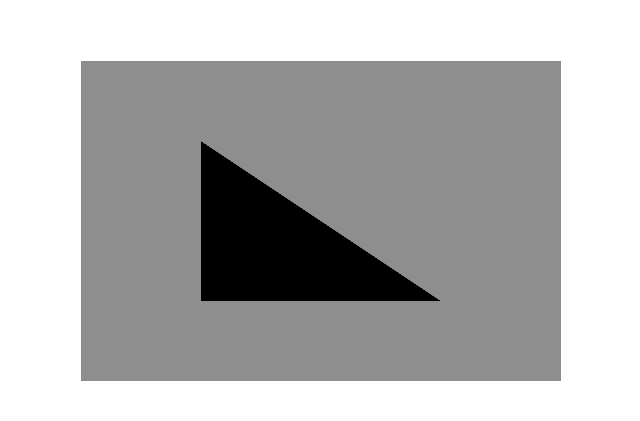
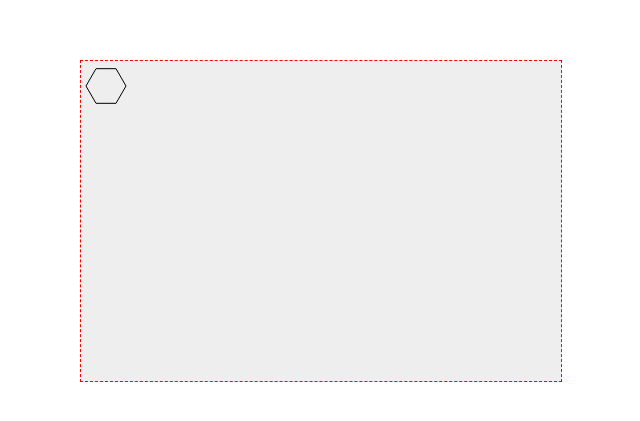
Before and after one commit to rostun/word-wars, a plain HTML site: page index.html in a window 1280 px wide. Shown: the part 185-606 px from the top of the page, without its empty margins (327-967 px from the left). Drawn offline with Linux system fonts and the light colour scheme.

Commit message:
more like NOgl

```diff
--- a/index.html
+++ b/index.html
@@ -13,9 +13,8 @@
         }
 
         canvas {
-            background-color: black;
-            /*sbackground: #eee;
-            border: thin dashed red;*/
+            background: #eee;
+            border: thin dashed red;
         }
     </style>
 </head>
@@ -27,131 +26,24 @@
     </canvas>
 
     <script>
-        function main() {
-            /*============== Creating a canvas ====================*/
-            var canvas = document.getElementById('myCanvas');
-            gl = canvas.getContext('experimental-webgl');
+        var ctx = document.getElementById('myCanvas').getContext('2d');
 
-            /*======== Defining and storing the geometry ===========*/
+        // hexagon
+        var numberOfSides = 6,
+            size = 20,
+            Xcenter = 25,
+            Ycenter = 25;
 
-            var vertices = [
-                -0.5, 0.5, 0.0,
-                -0.5, -0.5, 0.0,
-                0.5, -0.5, 0.0,
-            ];
+        ctx.beginPath();
+        ctx.moveTo (Xcenter +  size * Math.cos(0), Ycenter +  size *  Math.sin(0));
 
-            indices = [0, 1, 2];
-
-            // Create an empty buffer object to store vertex buffer
-            var vertex_buffer = gl.createBuffer();
-
-            // Bind appropriate array buffer to it
-            gl.bindBuffer(gl.ARRAY_BUFFER, vertex_buffer);
-
-            // Pass the vertex data to the buffer
-            gl.bufferData(gl.ARRAY_BUFFER, new Float32Array(vertices), gl.STATIC_DRAW);
-
-            // Unbind the buffer
-            gl.bindBuffer(gl.ARRAY_BUFFER, null);
-
-            // Create an empty buffer object to store Index buffer
-            var Index_Buffer = gl.createBuffer();
-
-            // Bind appropriate array buffer to it
-            gl.bindBuffer(gl.ELEMENT_ARRAY_BUFFER, Index_Buffer);
-
-            // Pass the vertex data to the buffer
-            gl.bufferData(gl.ELEMENT_ARRAY_BUFFER, new Uint16Array(indices), gl.STATIC_DRAW);
-
-            // Unbind the buffer
-            gl.bindBuffer(gl.ELEMENT_ARRAY_BUFFER, null);
-
-            /*================ Shaders ====================*/
-
-            // Vertex shader source code
-            var vertCode =
-                'attribute vec3 coordinates;' +
-
-                'void main(void) {' +
-                ' gl_Position = vec4(coordinates, 1.0);' +
-                '}';
-
-            // Create a vertex shader object
-            var vertShader = gl.createShader(gl.VERTEX_SHADER);
-
-            // Attach vertex shader source code
-            gl.shaderSource(vertShader, vertCode);
-
-            // Compile the vertex shader
-            gl.compileShader(vertShader);
-
-            //fragment shader source code
-            var fragCode =
-                'void main(void) {' +
-                ' gl_FragColor = vec4(0.0, 0.0, 0.0, 0.1);' +
-                '}';
-
-            // Create fragment shader object
-            var fragShader = gl.createShader(gl.FRAGMENT_SHADER);
-
-            // Attach fragment shader source code
-            gl.shaderSource(fragShader, fragCode);
-
-            // Compile the fragmentt shader
-            gl.compileShader(fragShader);
-
-            // Create a shader program object to store
-            // the combined shader program
-            var shaderProgram = gl.createProgram();
-
-            // Attach a vertex shader
-            gl.attachShader(shaderProgram, vertShader);
-
-            // Attach a fragment shader
-            gl.attachShader(shaderProgram, fragShader);
-
-            // Link both the programs
-            gl.linkProgram(shaderProgram);
-
-            // Use the combined shader program object
-            gl.useProgram(shaderProgram);
-
-            /*======= Associating shaders to buffer objects =======*/
-
-            // Bind vertex buffer object
-            gl.bindBuffer(gl.ARRAY_BUFFER, vertex_buffer);
-
-            // Bind index buffer object
-            gl.bindBuffer(gl.ELEMENT_ARRAY_BUFFER, Index_Buffer);
-
-            // Get the attribute location
-            var coord = gl.getAttribLocation(shaderProgram, "coordinates");
-
-            // Point an attribute to the currently bound VBO
-            gl.vertexAttribPointer(coord, 3, gl.FLOAT, false, 0, 0);
-
-            // Enable the attribute
-            gl.enableVertexAttribArray(coord);
-
-            /*=========Drawing the triangle===========*/
-
-            // Clear the canvas
-            gl.clearColor(0.5, 0.5, 0.5, 0.9);
-
-            // Enable the depth test
-            gl.enable(gl.DEPTH_TEST);
-
-            // Clear the color buffer bit
-            gl.clear(gl.COLOR_BUFFER_BIT);
-
-            // Set the view port
-            gl.viewport(0, 0, canvas.width, canvas.height);
-
-            // Draw the triangle
-            gl.drawElements(gl.TRIANGLES, indices.length, gl.UNSIGNED_SHORT, 0);
+        for (var i = 1; i <= numberOfSides;i += 1) {
+        ctx.lineTo (Xcenter + size * Math.cos(i * 2 * Math.PI / numberOfSides), Ycenter + size * Math.sin(i * 2 * Math.PI / numberOfSides));
         }
 
-        window.onload = main;
+        ctx.strokeStyle = "#000000";
+        ctx.lineWidth = 1;
+        ctx.stroke();
     </script>
 
 </body>
```
